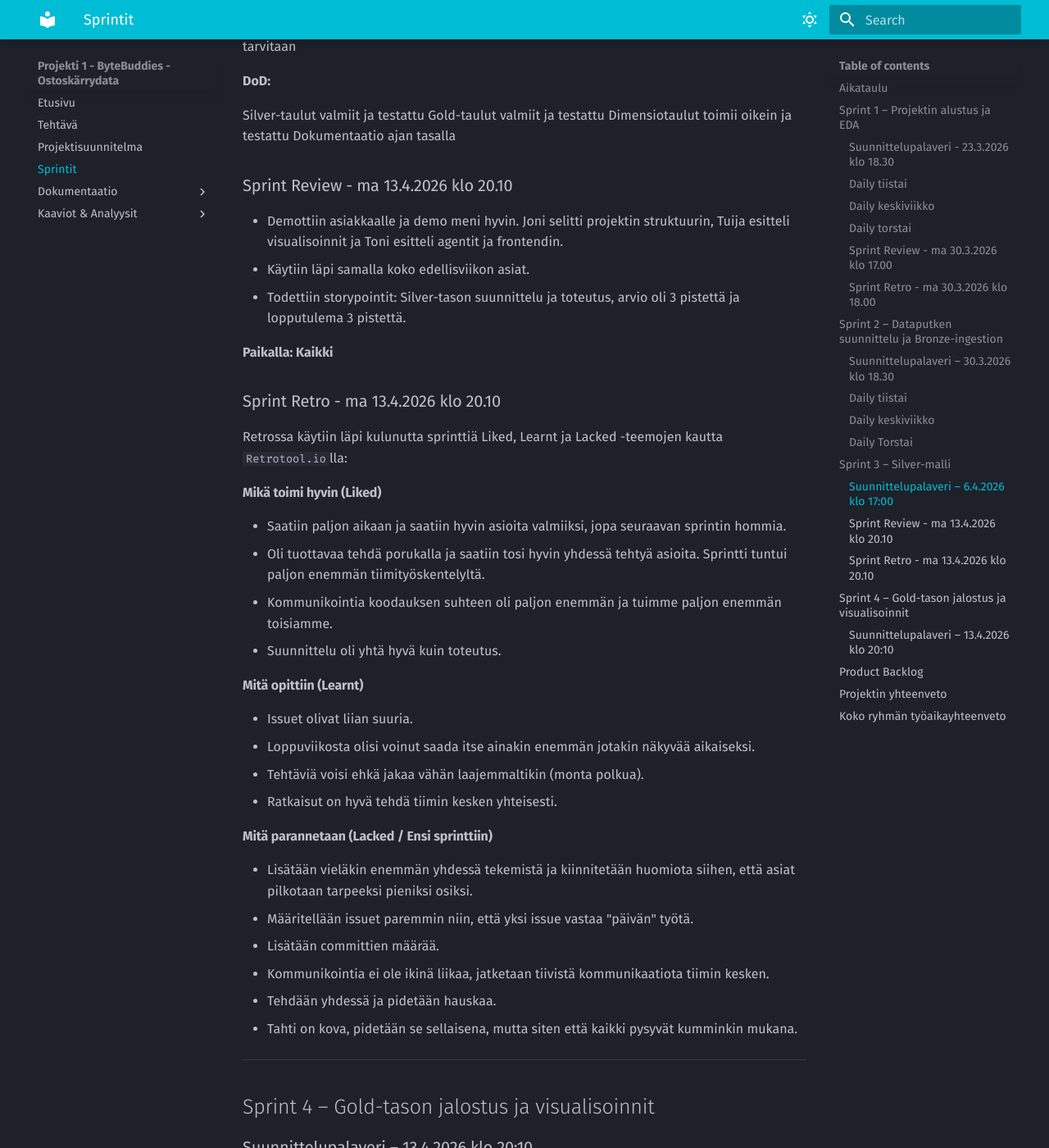
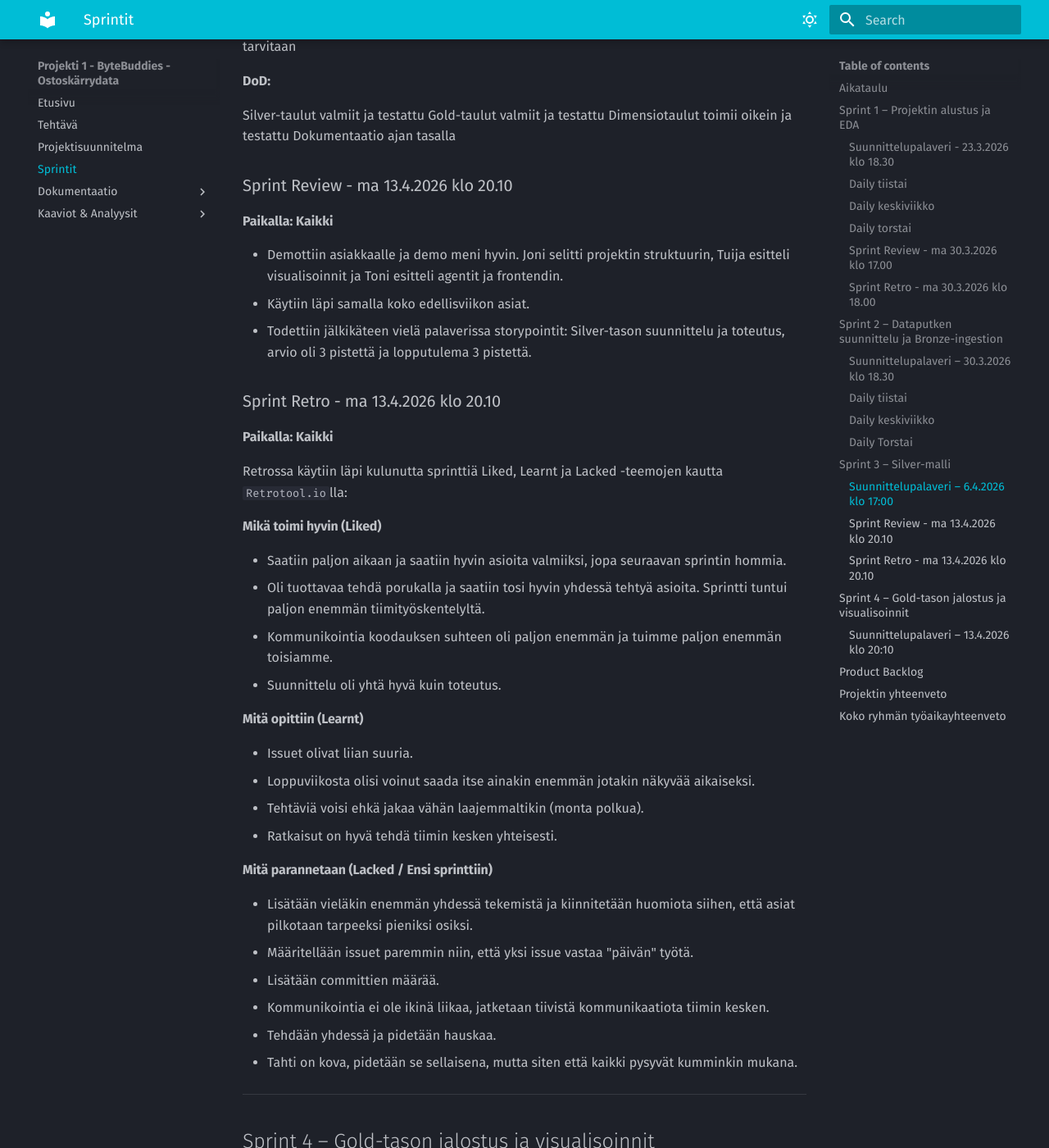
Before and after one commit to mitro54/uwb-shopping-cart-analytics-pipeline, an MkDocs documentation site: the page built from docs/sprintit.md, in a window 1280 px wide and 1400 px high, scrolled down 6914 px. Shown: the whole window at 82% size. Built offline with MkDocs 1.6.1 and Material for MkDocs 9.7.7, drawn with Linux system fonts in a browser that asks for light colours.

Commit message:
Add activity status to sprint 3&4 reviews/retros/plans

```diff
--- a/docs/sprintit.md
+++ b/docs/sprintit.md
@@ -261,13 +261,15 @@ Dokumentaatio ajan tasalla
 
 ### Sprint Review - ma 13.4.2026 klo 20.10
 
+**Paikalla: Kaikki**
+
 - Demottiin asiakkaalle ja demo meni hyvin. Joni selitti projektin struktuurin, Tuija esitteli visualisoinnit ja Toni esitteli agentit ja frontendin.
 - Käytiin läpi samalla koko edellisviikon asiat.
-- Todettiin storypointit: Silver-tason suunnittelu ja toteutus, arvio oli 3 pistettä ja lopputulema 3 pistettä.
+- Todettiin jälkikäteen vielä palaverissa storypointit: Silver-tason suunnittelu ja toteutus, arvio oli 3 pistettä ja lopputulema 3 pistettä.
+
+### Sprint Retro - ma 13.4.2026 klo 20.10
 
 **Paikalla: Kaikki**
-
-### Sprint Retro - ma 13.4.2026 klo 20.10
 
 Retrossa käytiin läpi kulunutta sprinttiä Liked, Learnt ja Lacked -teemojen kautta `Retrotool.io`lla:
 
@@ -296,6 +298,8 @@ Retrossa käytiin läpi kulunutta sprinttiä Liked, Learnt ja Lacked -teemojen k
 ## Sprint 4 – Gold-tason jalostus ja visualisoinnit
 
 ### Suunnittelupalaveri – 13.4.2026 klo 20:10
+
+**Paikalla: Kaikki**
 
 Keskusteltiin seuraavan viikon asioista. Huomioitiin, että projektissa on "lähdetty laukalle", mutta positiivisella tavalla, sillä siitä oppii enemmän asioita. Mietittiin Apachen roolia ja mitä tehdään keskikäytävän haasteille. Pidetyssä ajatusriihessä pohdittiin ominaisuuksia ja sitä, mitä asiakas todella haluaa ja tarvitsee.
 
```
